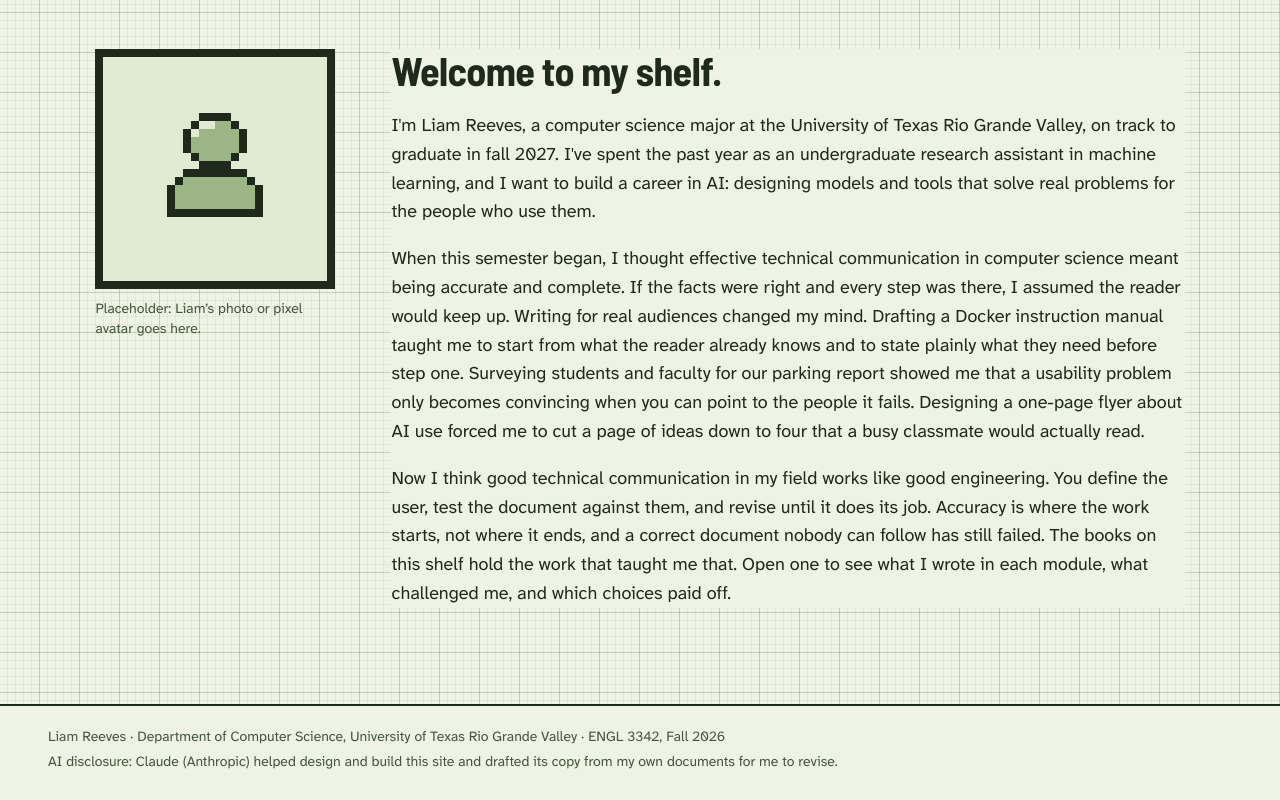
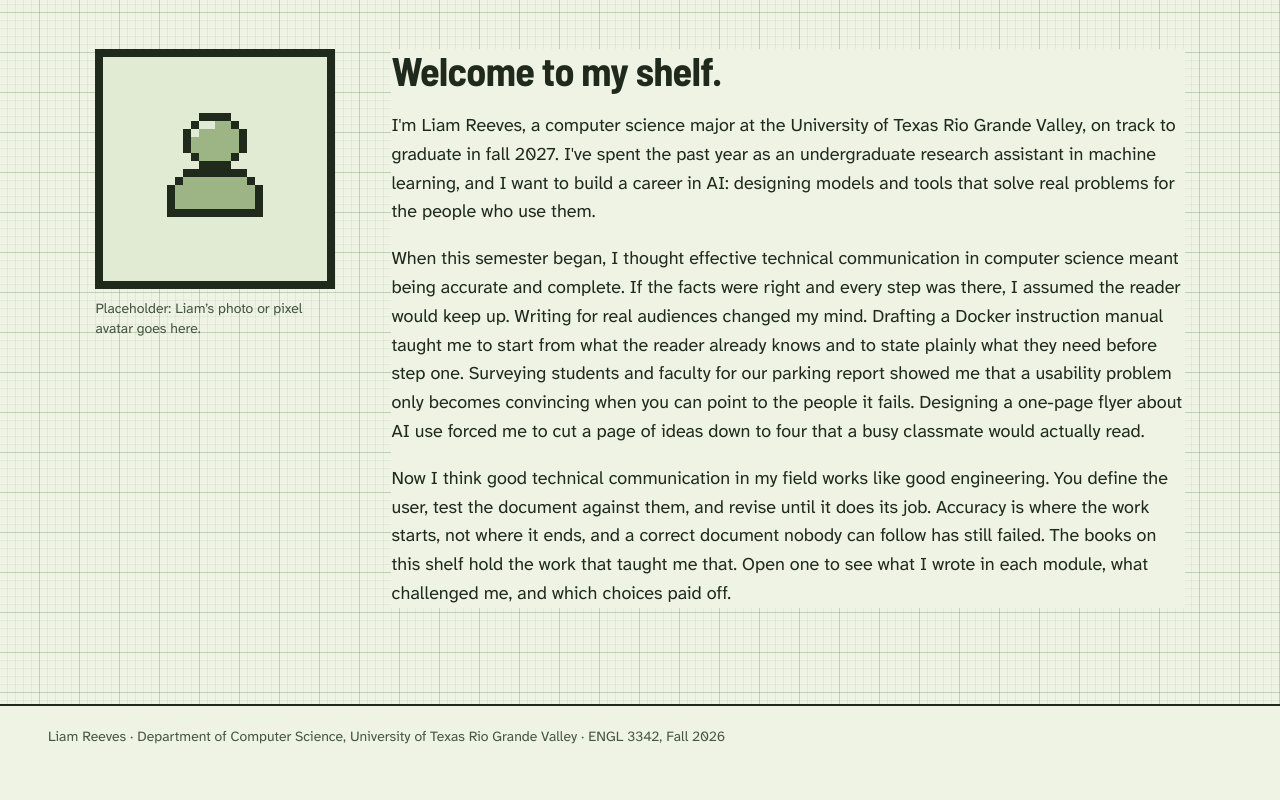
Before and after one commit to liamreeves34/Module-5_ENGL_3342, an Astro site: page / in a window 1280 px wide. Shown: the part 747-1547 px from the top of the page. After the commit the page ends 1522 px from the top, so only its background shows below. Built offline with nearby package versions, Linux system fonts and the light colour scheme; Astro itself is replaced by a stand-in of ours.

Commit message:
Remove the AI disclosure line from the site footer
Liam submits the AI disclosure separately from the site.

Co-Authored-By: Claude Opus 5.5 <noreply@anthropic.com>
Claude-Session: https://claude.ai/code/session_01D8wXARAJdJKHRAhrLbqVqw

```diff
--- a/src/layouts/Base.astro
+++ b/src/layouts/Base.astro
@@ -60,7 +60,6 @@ const onModule = typeof current === "number";
     </main>
     <footer class="foot-note">
       <p>Liam Reeves · Department of Computer Science, University of Texas Rio Grande Valley · ENGL 3342, Fall 2026</p>
-      <p>AI disclosure: Claude (Anthropic) helped design and build this site and drafted its copy from my own documents for me to revise.</p>
     </footer>
     <script>
       // Small enhancements only; every page works without them.
--- a/src/styles/global.css
+++ b/src/styles/global.css
@@ -204,7 +204,6 @@ main:focus { outline: none; }
 
 /* ---------- footer ---------- */
 .foot-note { border-top: 2px solid var(--rule); background: var(--ground); padding: 20px 48px 28px; font-size: 14px; color: var(--ink-2); line-height: 1.5; }
-.foot-note p + p { margin-top: 4px; }
 
 /* ---------- page turn and book open (view transitions) ---------- */
 /* Choosing another contents line turns the right page: a six-frame stepped flip from the
```
